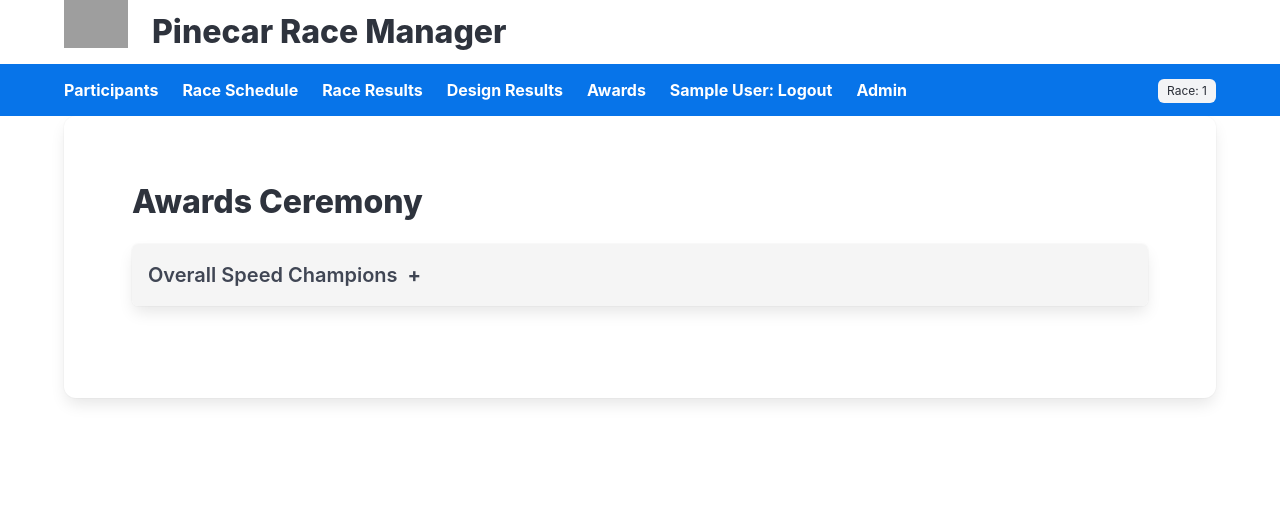
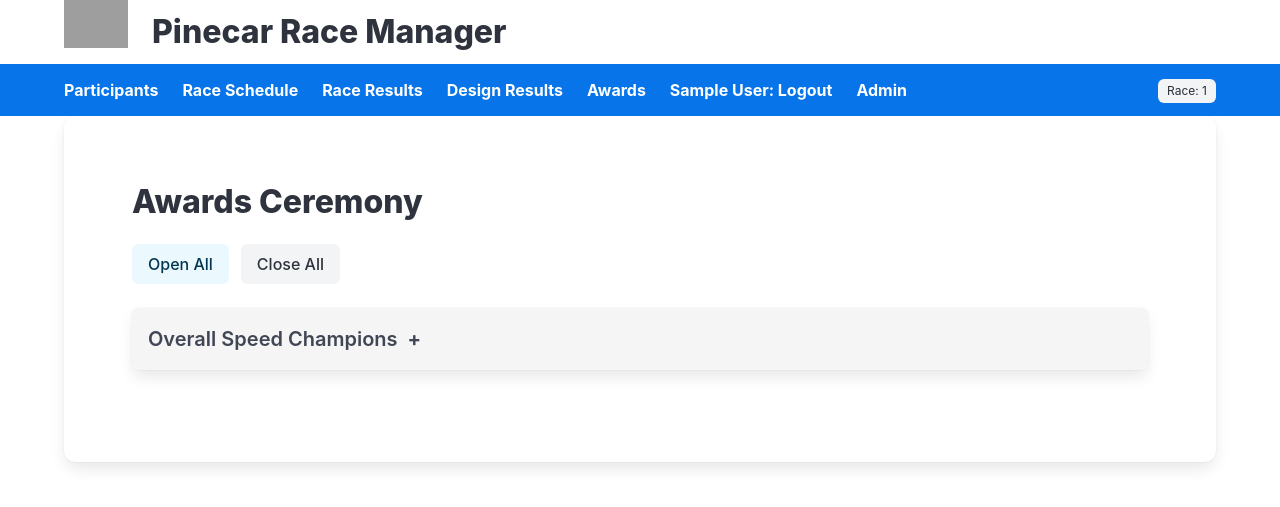
Before and after one commit to meisjohn/RaceManager, a Flask app: page /awards in a window 1280 px wide. Shown: the top 507 px of the page. Run offline with Flask 3, Linux system fonts and the light colour scheme; the visitor is signed in with stand-in values (Sample User, id 1); grey boxes are pictures that could not be loaded.

Commit message:
Add Open/Close all buttons to the awards page

```diff
--- a/src/templates/awards.html
+++ b/src/templates/awards.html
@@ -3,6 +3,10 @@
 <section class="section">
     <div class="container">
         <h1 class="title">Awards Ceremony</h1>
+        <div class="buttons">
+            <button id="open-all-btn" class="button is-info is-light">Open All</button>
+            <button id="close-all-btn" class="button is-light">Close All</button>
+        </div>
 
         {% for pid, data in patrol_awards.items() %}
         <details class="patrol-section">
@@ -96,4 +100,14 @@
 
     </div>
 </section>
+<script>
+    document.addEventListener('DOMContentLoaded', () => {
+        document.getElementById('open-all-btn').addEventListener('click', () => {
+            document.querySelectorAll('details').forEach(el => el.open = true);
+        });
+        document.getElementById('close-all-btn').addEventListener('click', () => {
+            document.querySelectorAll('details').forEach(el => el.open = false);
+        });
+    });
+</script>
 {% endblock %}
```
